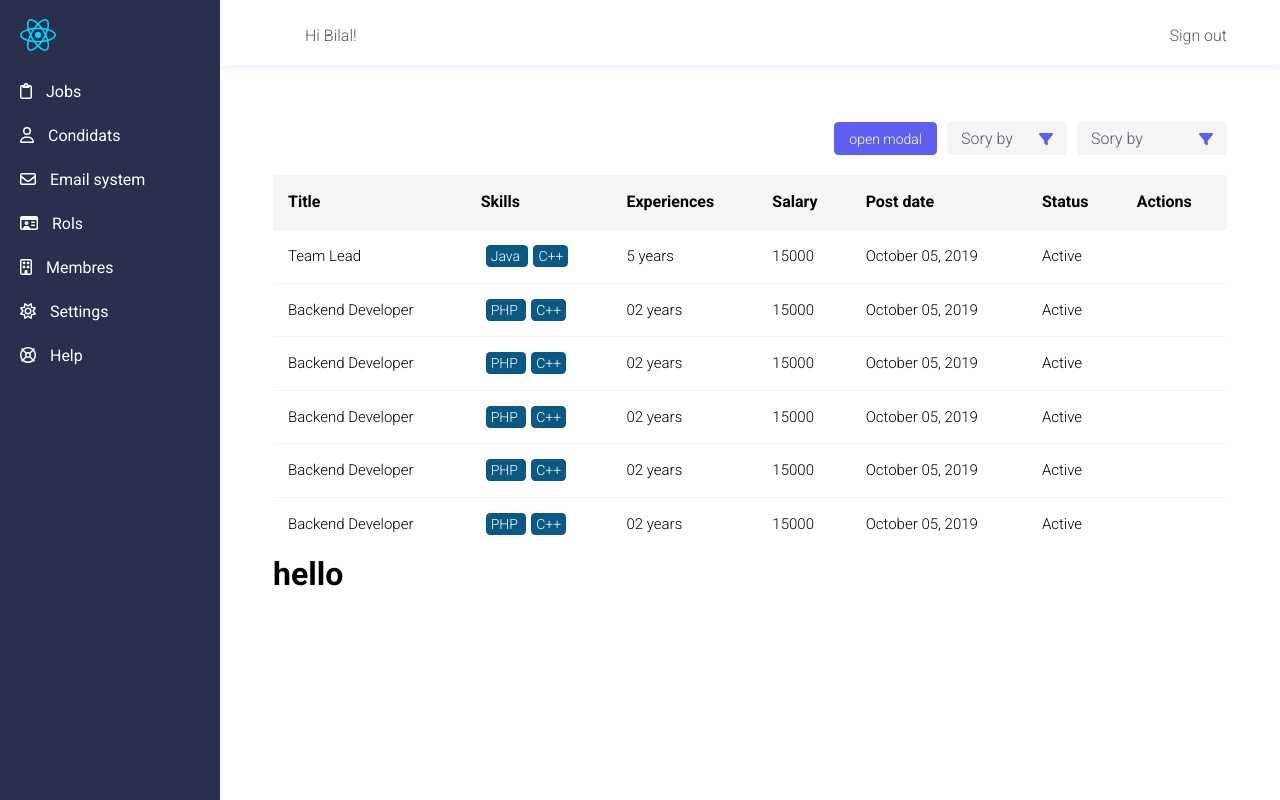
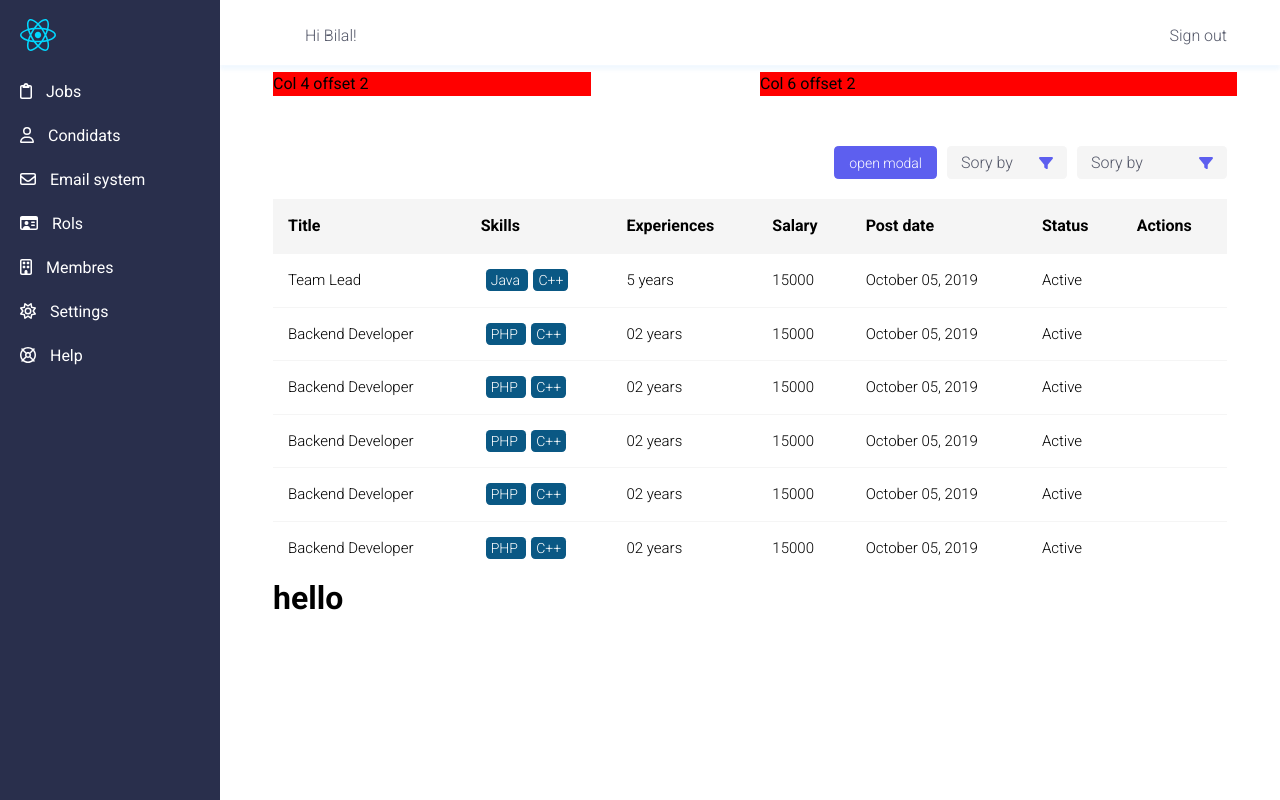
Before and after one commit to hiringkanban/frontend, a React (Vite) app: page /admin in a window 1280 px wide. Built offline with nearby package versions, Linux system fonts and the light colour scheme.

Commit message:
basic row col

```diff
--- /dev/null
+++ b/src/components/Atoms/Col/col.tsx
@@ -0,0 +1,18 @@
+import StyledCol from "./style"
+import { colProps } from "./type"
+
+const Col:React.FC<colProps> = (props) => {
+    const {
+        children,
+        span,
+        offset
+    } = props;
+
+    return (
+        <StyledCol span={span} offset={offset}>
+            {children}
+        </StyledCol>
+    )
+}
+
+export default Col;
--- /dev/null
+++ b/src/components/Atoms/Col/index.ts
@@ -0,0 +1 @@
+export { default } from './col';
--- /dev/null
+++ b/src/components/Atoms/Col/style.ts
@@ -0,0 +1,13 @@
+import styled from "styled-components";
+import { colT } from "./type";
+
+const StyledCol = styled.div<{span: colT, offset?: colT}>`
+    flex: 0 0 ${props => props.span * 100 / 12}%;
+    margin-inline-start: ${props => props.offset !== undefined ? props.offset * 100 / 12 : 0}%;
+    background-color: red;
+    @media (max-width: 768px) {
+        width: 100%;
+    }
+`;
+
+export default StyledCol;
--- /dev/null
+++ b/src/components/Atoms/Col/type.ts
@@ -0,0 +1,7 @@
+import React from "react";
+export type colT = 1 | 2 | 3 | 4 | 5 | 6 | 7 | 8 | 9 | 10 | 11 | 12;
+export interface colProps {
+    span: colT,
+    offset?: colT,
+    children?: React.ReactNode
+}
--- /dev/null
+++ b/src/components/Atoms/Row/index.ts
@@ -0,0 +1 @@
+export { default } from './row';
--- /dev/null
+++ b/src/components/Atoms/Row/row.tsx
@@ -0,0 +1,12 @@
+import StyledRow from "./style";
+import { rowProps } from "./type";
+
+const Row:React.FC<rowProps> = ({children, gap}) => {
+    return (
+        <StyledRow gap={gap}>
+            {children}
+        </StyledRow>
+    )
+}
+
+export default Row;
--- /dev/null
+++ b/src/components/Atoms/Row/style.tsx
@@ -0,0 +1,14 @@
+import styled from "styled-components";
+
+const StyledRow = styled.div<{gap?: number}>`
+    display: flex;
+    flex-wrap: nowrap;
+    gap: ${props => props.gap}px;
+
+    @media (max-width: 768px) {
+        flex-wrap: wrap;
+        flex-direction: column;
+    }
+`;
+
+export default StyledRow;
--- /dev/null
+++ b/src/components/Atoms/Row/type.ts
@@ -0,0 +1,6 @@
+import React from "react";
+
+export interface rowProps {
+    children: React.ReactNode,
+    gap?: number
+}
--- a/src/components/Templates/Admin/admin.tsx
+++ b/src/components/Templates/Admin/admin.tsx
@@ -12,6 +12,8 @@ import { FontAwesomeIcon } from "@fortawesome/react-fontawesome";
 import Badge from "../../Atoms/Badge";
 import Button from "../../Atoms/Button";
 import Modal from "../../Molecules/Modal";
+import Row from "../../Atoms/Row";
+import Col from "../../Atoms/Col";
 
 type dataT = {
     key: string,
@@ -147,7 +149,12 @@ const AdminTemplate:React.FC<navbarProps> = ({ leftMenu, rightMenu }) => {
             <Section left="220px">
                 <NavBar leftMenu={leftMenu} rightMenu={rightMenu}/>
                 <Container>
+                    <Row gap={10}>
+                        <Col span={4}>Col 4 offset 2</Col>
+                        <Col span={6} offset={2}>Col 6  offset 2</Col>
+                    </Row>
                     <FlexBox margin="50px 0 20px 0" justify="flex-end" gap="10px">
+
                         <Button onClick={() => setOpen(!open)}> open modal </Button>
                         <Modal
                             title="Modal title"
```
